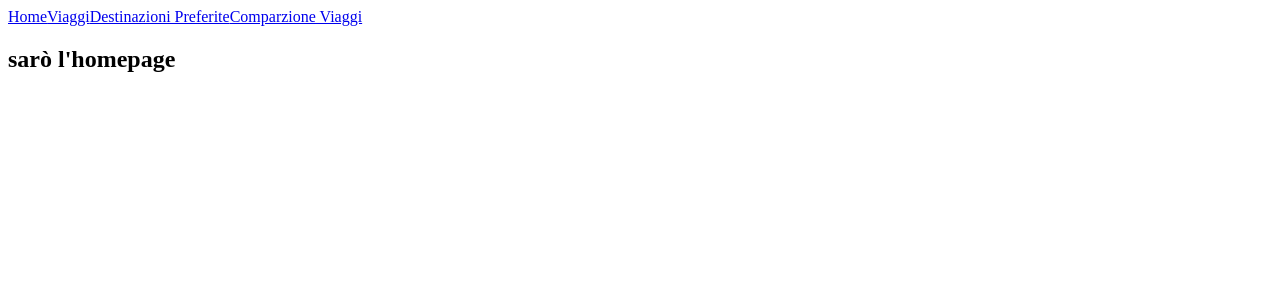
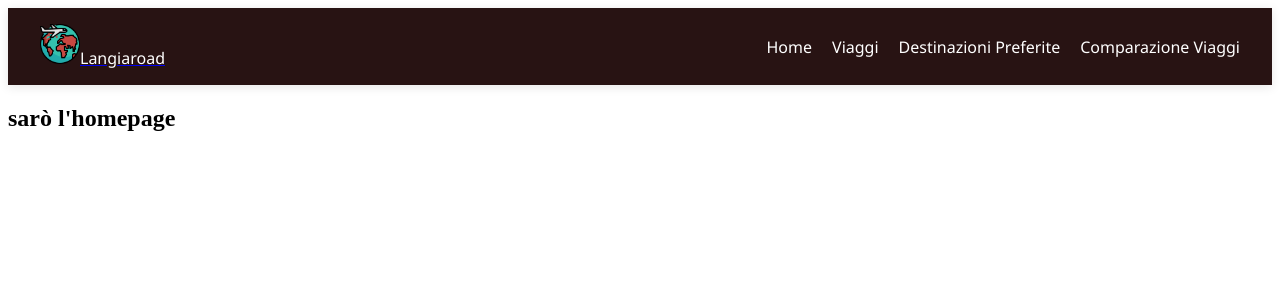
Before and after one commit to andrealangianese/progetto-finale-spec-frontend-front, a React (Vite) app: page / in a window 1280 px wide. Shown: the top 300 px of the page. Built offline with nearby package versions, Linux system fonts and the light colour scheme.

Commit message:
fix: stile navbar completato

```diff
--- a/src/App.css
+++ b/src/App.css
@@ -0,0 +1,35 @@
+/* navbar */
+.navbar {
+    display: flex;
+    justify-content: space-between;
+    align-items: center;
+    background-color: #281313;
+    padding: 1rem 2rem;
+    box-shadow: 0 2px 10px rgba(0, 0, 0, 0.1);
+}
+
+.navbar-icon {
+    width: 40px;
+    height: 40px;
+    object-fit: contain;
+    border-radius: 4p
+}
+
+.navbar-links {
+    display: flex;
+    gap: 20px;
+}
+
+.navbar-link {
+    color: #ffffff;
+    text-decoration: none;
+    font-family: 'Segoe UI', Tahoma;
+    font-weight: 500;
+    font-size: 1rem;
+    transition: color 0.3s ease;
+}
+
+.navbar-link:hover {
+    color: #2b4d90;
+
+}
--- a/src/components/NavBar.jsx
+++ b/src/components/NavBar.jsx
@@ -1,13 +1,28 @@
 import { Link } from "react-router-dom"
 import FavouritePage from "./FavouritePage"
+import '../App.css'
 
 export default function NavBar() {
     return (
         <>
-            <Link to='/'>Home</Link>
-            <Link to='/viaggi'>Viaggi</Link>
-            <Link to='/destinazioni-preferite'>Destinazioni Preferite</Link>
-            <Link to='/comparazione-viaggi'>Comparzione Viaggi</Link>
+            <nav className="navbar">
+                <div className="navbar-logo">
+                    <Link to="/" className="navbar-logo-link">
+                        <img
+                            src="/icona-viaggi.webp"
+                            alt="Logo Viaggi"
+                            className="navbar-icon"
+                        />
+                        <span className="navbar-link">Langiaroad</span>
+                    </Link>
+                </div>
+                <div className="navbar-links">
+                    <Link to='/' className="navbar-link">Home</Link>
+                    <Link to='/viaggi' className="navbar-link">Viaggi</Link>
+                    <Link to='/destinazioni-preferite' className="navbar-link">Destinazioni Preferite</Link>
+                    <Link to='/comparazione-viaggi' className="navbar-link">Comparazione Viaggi</Link>
+                </div>
+            </nav>
         </>
     )
 }
```
